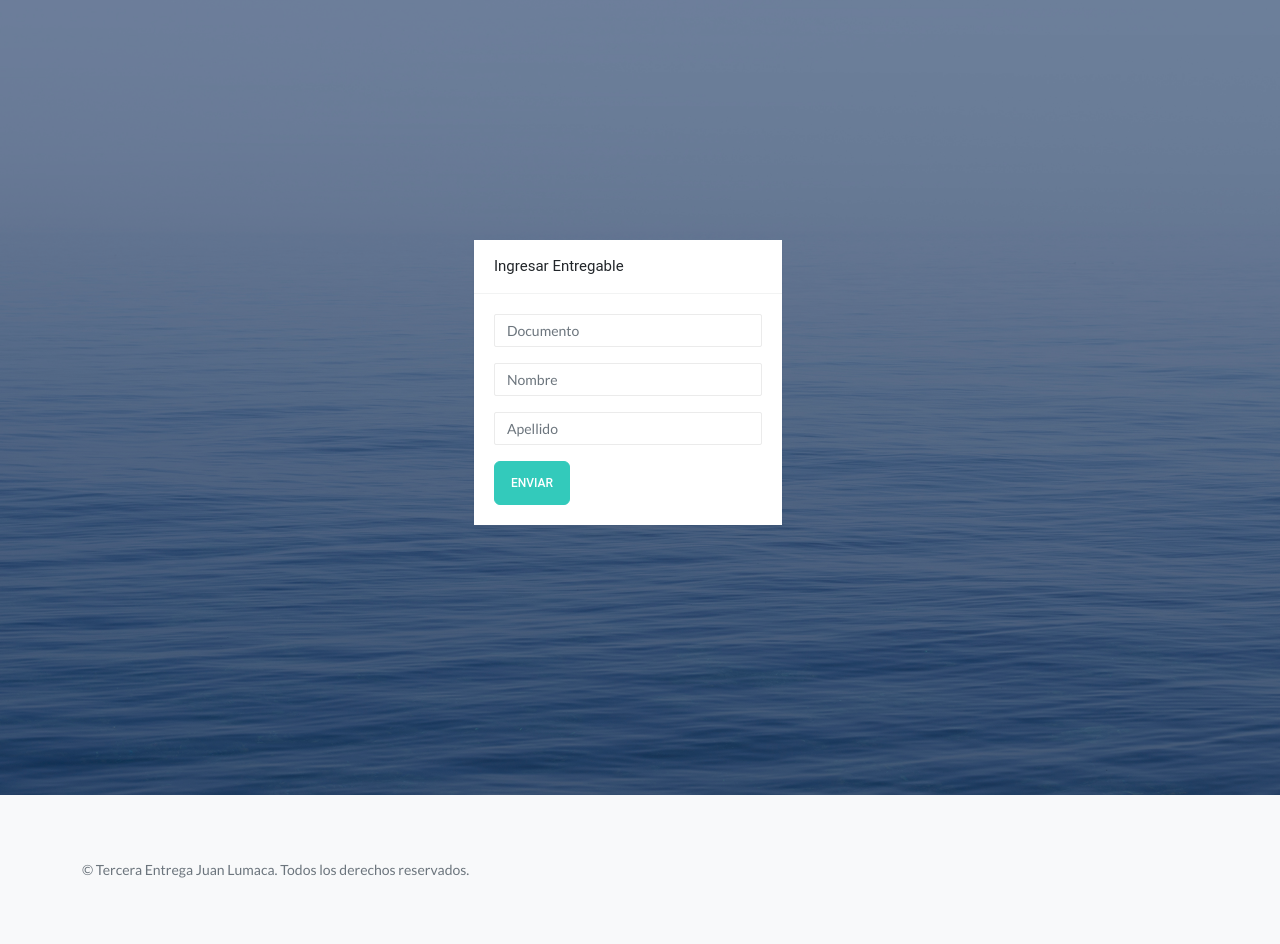
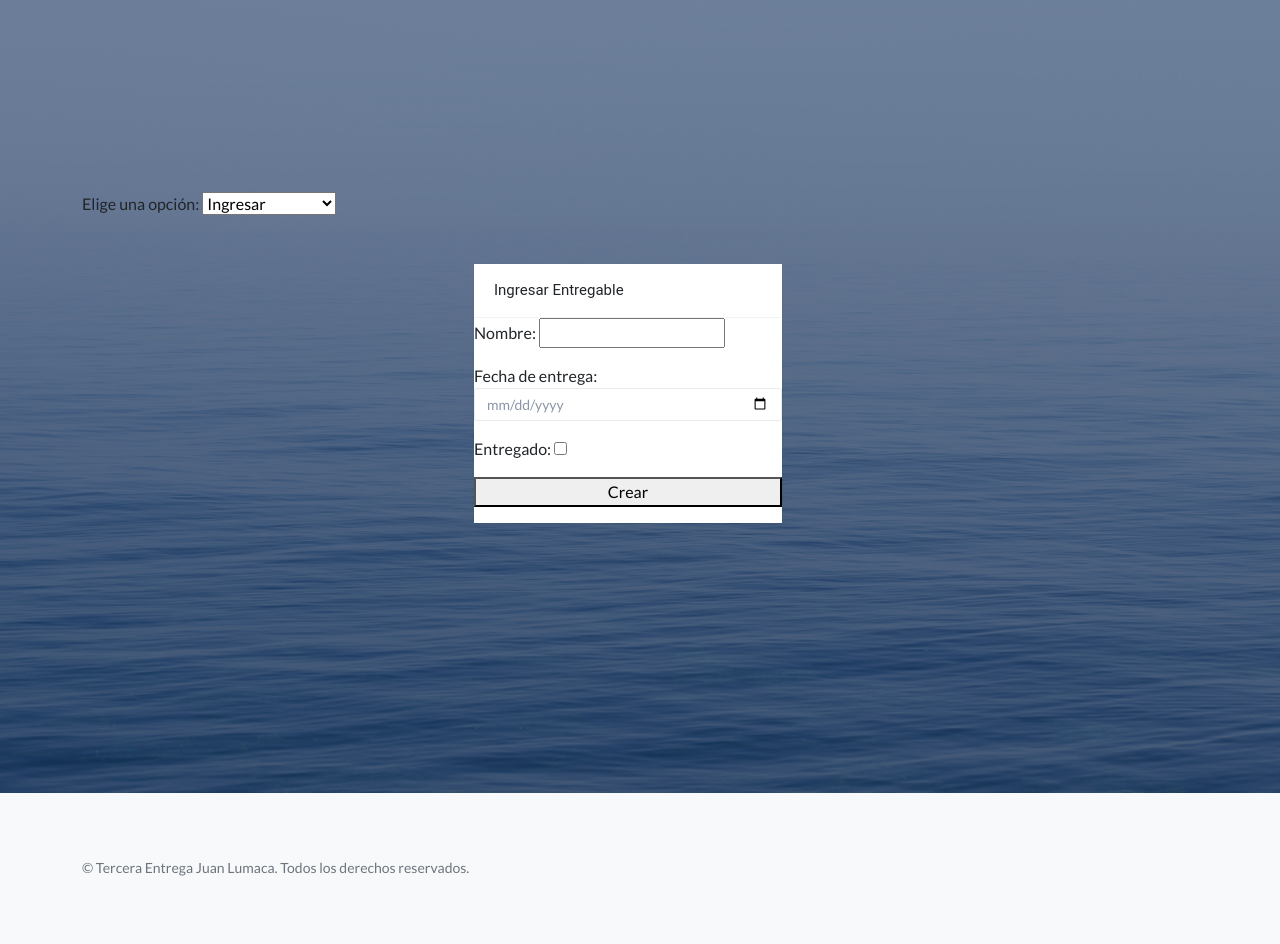
Before and after one commit to jlumaca/tercera_pre_entrega_lumaca, a Django app: page /AppCoder/entregables in a window 1280 px wide. Shown: the part 66-1010 px from the top of the page. After the commit the page ends 942 px from the top, so only its background shows below. Run offline with Django 5.2, Linux system fonts and the light colour scheme; some libraries are stand-ins or nearby versions.

Commit message:
Se agrega form de Entregables

```diff
--- a/AppCoder/forms.py
+++ b/AppCoder/forms.py
@@ -19,3 +19,8 @@ class ProfesorFormulario(forms.Form):
     email = forms.CharField()
     telefono = forms.CharField()
     curso = forms.CharField()
+
+class EntregableFormulario(forms.Form):
+    nombre = forms.CharField()
+    fecha_de_entrega = forms.DateField(widget=forms.DateInput(attrs={'type':'date','class': 'form-control', 'placeholder': 'Fecha de Entrega'}))
+    entregado = forms.BooleanField()
--- a/AppCoder/static/js/scripts.js
+++ b/AppCoder/static/js/scripts.js
@@ -118,6 +118,27 @@ function opcionesProf(){
     }
 }
 
+function opcionesEntregables(){
+    var selectedOption = document.getElementById("opcionEntregables").value;
+    var formIngEntregable = document.getElementById("FormIngresarEntregable");
+    var formConsEntregable = document.getElementById("FormConsultarEntregable");
+    var formConsEntregablesTodos = document.getElementById("FormConsultarEntregablesTodos");
+
+    if (selectedOption == "ingresoEntregables"){
+        formIngEntregable.style.display = "block";
+        formConsEntregable.style.display = "none";
+        formConsEntregablesTodos.style.display = "none";
+    }else if (selectedOption == "consultarEntregables"){
+        formIngEntregable.style.display = "none";
+        formConsEntregable.style.display = "block";
+        formConsEntregablesTodos.style.display = "none";
+    }else {
+        formIngEntregable.style.display = "none";
+        formConsEntregable.style.display = "none";
+        formConsEntregablesTodos.style.display = "block";
+    }
+}
+
 function prueba2(){
     var selectedOption = document.getElementById("opcionEst");
 
--- a/AppCoder/templates/Entregables/entregables.html
+++ b/AppCoder/templates/Entregables/entregables.html
@@ -2,30 +2,56 @@
 {% load static %}
 
 {% block contenidoQueCambia %}
+
+<label for="opcionEtiqueta">Elige una opción: </label>
+    <select id="opcionEntregables" onchange="opcionesEntregables()">
+
+
+        <option value="ingresoEntregables">Ingresar</option>
+        <option value="consultarEntregables">Consultar</option>
+        <option value="buscarEntregables">Consultar todos</option>
+    </select>
 <div class="page-content page-container" id="page-content">
         <div class="padding">
             <div class="row container d-flex justify-content-center">
     <div class="col-md-6 col-lg-4">
-                <form class="card">
+                <form id="FormIngresarEntregable" class="card" action="{% url 'Entregables' %}" method="POST">{% csrf_token %}
                   <h5 class="card-title fw-400">Ingresar Entregable</h5>
+
+                  {{miFormulario.as_p}}
+
+                  <button type="submit"> Crear </button>
+
+
+                  <p>{{message}}</p>
+
+
+                </form>
+
+                <form id="FormConsultarEntregable" class="card" action="{% url 'BuscarEntregable' %}" method="GET" style="display: none;">
+                  <h5 id="tituloFormEst" class="card-title fw-400">Consultar entregable</h5>
 
                   <div class="card-body">
                     <div class="form-group">
-                      <input class="form-control" type="text" placeholder="Documento">
-                    </div>
-
-                    <div class="form-group">
-                      <input class="form-control" type="text" placeholder="Nombre">
-                    </div>
-
-                    <div class="form-group">
-                      <input class="form-control" type="text" placeholder="Apellido">
+                      <input class="form-control" type="date" placeholder="Comision" name="fecha_entregable" id="fecha_entregable">
                     </div>
 
 
-                    <input type="submit" class="btn btn-block btn-bold btn-primary" value="Enviar">
+                    <input type="submit" class="btn btn-block btn-bold btn-primary" id="btnBuscarEntregable" value="Buscar">
+
                   </div>
                 </form>
+
+
+                <form id="FormConsultarEntregablesTodos" class="card" action="{% url 'BuscarEntregables' %}" method="GET" style="display: none;">{% csrf_token %}
+                  <h5 id="tituloFormEst" class="card-title fw-400">Consultar cursos</h5>
+
+                    <input type="submit" class="btn btn-block btn-bold btn-primary" id="btnTodosEntregables" value="Buscar todos">
+
+
+                  </div>
+                </form>
+
               </div>
                </div>
                 </div>
--- a/AppCoder/urls.py
+++ b/AppCoder/urls.py
@@ -15,7 +15,9 @@ urlpatterns = [
     path('profesores', views.profesorForm,name="Profesores"),#PROFESORES
     path('buscarProfesor', views.buscarProfesorZ,name="BuscarProfesor"),#PROFESORES
     path('buscarProfesores', views.buscarProfesoresTodos,name="BuscarProfesores"),#PROFESORES
-    path('entregables', views.entregables,name="Entregables"),#ENTREGABLES
+    path('entregables', views.entregablesForm,name="Entregables"),#ENTREGABLES
+    path('buscarEntregables', views.buscarEntregablesTodos,name="BuscarEntregables"),#ENTREGABLES
+    path('buscarEntregable', views.buscarEntregableW,name="BuscarEntregable"),#ENTREGABLES
     #path('estudiantesForm', views.estudianteForm,name="FormEstudiantes"),#
 
 
--- a/AppCoder/views.py
+++ b/AppCoder/views.py
@@ -1,9 +1,9 @@
 from django.shortcuts import render
 from django.http import HttpResponse
 from django.template import Template, Context,loader
-from AppCoder.models import Estudiante,Curso,Profesor
+from AppCoder.models import Estudiante,Curso,Profesor,Entregable
 #from django.db import connection
-from AppCoder.forms import EstudianteFormulario,CursoFormulario, ProfesorFormulario
+from AppCoder.forms import EstudianteFormulario,CursoFormulario, ProfesorFormulario,EntregableFormulario
 
 # Views principales
 #################
@@ -12,18 +12,6 @@ def padre(req):
 
 def inicio(req):
     return render(req,"inicio.html")
-
-def entregables(req):
-    return render(req,"Entregables/entregables.html")
-
-
-
-
-##########
-
-
-
-
 
 def estudianteForm(req):
 
@@ -169,3 +157,51 @@ def buscarProfesoresTodos(req):
     if req.method == "GET":
         profesores = Profesor.objects.all()
         return render(req, "Profesores/formConsultarTodosProfesores.html", {"profesores": profesores})
+
+
+def entregablesForm(req):
+    print('method: ', req.method)
+    print('POST: ', req.POST)
+
+    if req.method == 'POST':
+
+        miFormulario = EntregableFormulario(req.POST)
+
+        if miFormulario.is_valid():
+
+            informacion = miFormulario.cleaned_data
+
+            nuevo_entregable = Entregable(nombre = informacion['nombre'],fecha_entrega = informacion['fecha_de_entrega'],entregado = informacion['entregado'])
+            nuevo_entregable.save()
+
+            return render(req, "Entregables/entregables.html", {"message": "Entregable ingresado con éxito"})
+
+        else:
+
+            return render(req, "Entregables/entregables.html", {"message": "Datos inválidos"})
+
+    else:
+
+        miFormulario = EntregableFormulario()
+        return render(req, "Entregables/entregables.html", {"miFormulario": miFormulario})
+
+def buscarEntregableW(req):
+
+        if req.GET["fecha_entregable"]:
+
+            fecha_entrega = req.GET["fecha_entregable"]
+
+            entregable = Entregable.objects.filter(fecha_entrega__icontains=fecha_entrega)
+
+            return render(req, "Entregables/formConsultarEntregable.html", {"entregables": entregable, "fecha_entrega": fecha_entrega})
+
+        else:
+
+            return render(req, "Entregables/formConsultarEntregable.html", {"message": "No envias el dato del entregable"})
+
+
+def buscarEntregablesTodos(req):
+
+    if req.method == "GET":
+        entregables = Entregable.objects.all()
+        return render(req, "Entregables/formConsultarTodosEntregables.html", {"entregables": entregables})
```
Also changed, not shown: AppCoder/templates/Entregables/formConsultarEntregable.html (added, +39 -0 lines), AppCoder/templates/Entregables/formConsultarTodosEntregables.html (added, +41 -0 lines), db.sqlite3.
